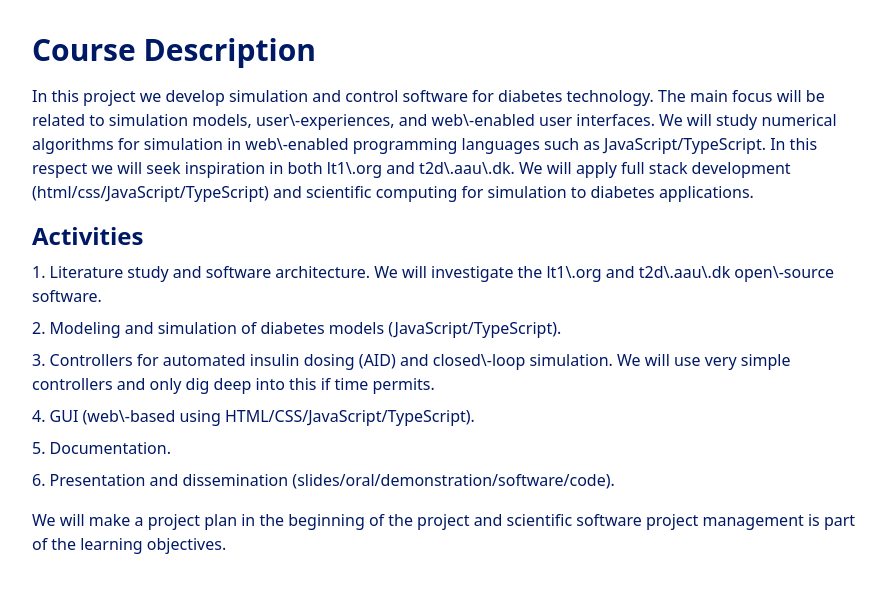
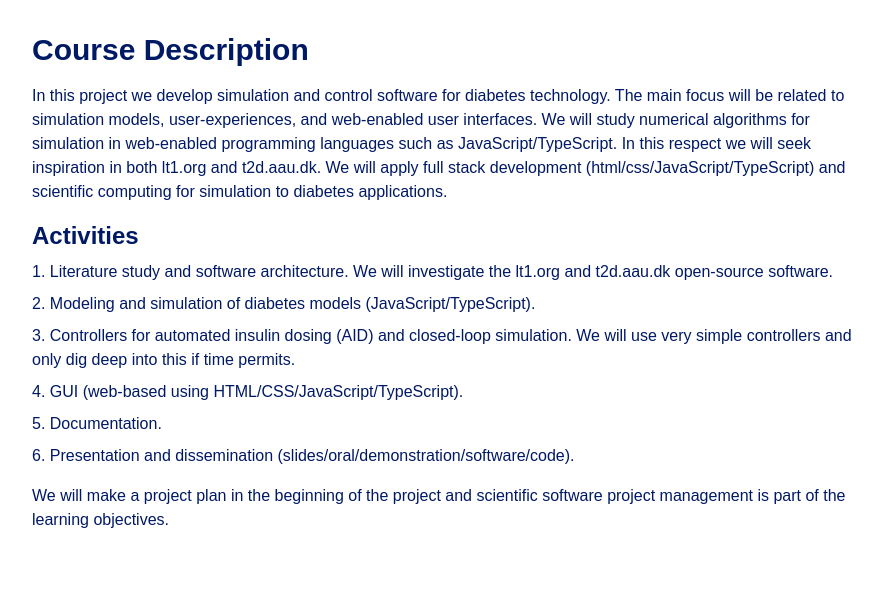
Before and after one commit to federicomarra/dtu-diabetes1-simulation, a Next.js app: page / in a window 1280 px wide. Shown: the top 592 px of the page, without its empty margins (192-1078 px from the left). Built offline with nearby package versions, Linux system fonts and the light colour scheme.

Commit message:
Update graphics

```diff
--- a/app/globals.css
+++ b/app/globals.css
@@ -1,11 +1,15 @@
 @import "tailwindcss";
 
+/* Before
 @theme {
   --font-sans: var(--font-geist-sans);
   --font-mono: var(--font-geist-mono);
-}
+}*/
 
 :root {
+  --font-geist-sans: 'Geist Sans', sans-serif;
+  --font-geist-mono: 'Geist Mono', monospace;
+
   --true-blue: #001965;
   --snow-white: #FFFFFF;
   --light-blue: #3B97DE;
@@ -27,6 +31,11 @@
   --success: var(--forest-green);
 }
 
+@theme {
+  --font-sans: var(--font-geist-sans);
+  --font-mono: var(--font-geist-mono);
+}
+
 @media (prefers-color-scheme: dark) {
   :root {
     --primary: var(--snow-white);
@@ -40,4 +49,8 @@ body {
   color: var(--primary);
   background: var(--secondary);
   font-family: var(--font-sans), Arial, Helvetica, sans-serif;
+
+  a:hover {
+    color: var(--tertiary);
+  }
 }
--- a/app/page.tsx
+++ b/app/page.tsx
@@ -1,26 +1,26 @@
 import Image from "next/image";
 import { NextPage } from "next";
 
-export default function Home() {
+const Home: NextPage = () => {
   return (
     <section className="p-8 max-w-4xl mx-auto">
       <h1 className="text-3xl font-bold mb-4">Course Description</h1>
       <p className="mb-4">
-        In this project we develop simulation and control software for diabetes technology. The main focus will be related to simulation models, user\-experiences, and web\-enabled user interfaces. We will study numerical algorithms for simulation in web\-enabled programming languages such as JavaScript/TypeScript. In this respect we will seek inspiration in both lt1\.org and t2d\.aau\.dk. We will apply full stack development (html/css/JavaScript/TypeScript) and scientific computing for simulation to diabetes applications.
+        In this project we develop simulation and control software for diabetes technology. The main focus will be related to simulation models, user-experiences, and web-enabled user interfaces. We will study numerical algorithms for simulation in web-enabled programming languages such as JavaScript/TypeScript. In this respect we will seek inspiration in both lt1.org and t2d.aau.dk. We will apply full stack development (html/css/JavaScript/TypeScript) and scientific computing for simulation to diabetes applications.
       </p>
       <h2 className="text-2xl font-semibold mb-2">Activities</h2>
       <ol className="list-decimal list-inside space-y-2">
         <li>
-          Literature study and software architecture. We will investigate the lt1\.org and t2d\.aau\.dk open\-source software.
+          Literature study and software architecture. We will investigate the <a href={"https://lt1.org"} target="_blank" rel="noopener noreferrer">lt1.org</a> and <a href={"https://t2d.aau.dk"} target="_blank" rel="noopener noreferrer">t2d.aau.dk</a> open-source software.
         </li>
         <li>
           Modeling and simulation of diabetes models (JavaScript/TypeScript).
         </li>
         <li>
-          Controllers for automated insulin dosing (AID) and closed\-loop simulation. We will use very simple controllers and only dig deep into this if time permits.
+          Controllers for automated insulin dosing (AID) and closed-loop simulation. We will use very simple controllers and only dig deep into this if time permits.
         </li>
         <li>
-          GUI (web\-based using HTML/CSS/JavaScript/TypeScript).
+          GUI (web-based using HTML/CSS/JavaScript/TypeScript).
         </li>
         <li>Documentation.</li>
         <li>
@@ -32,4 +32,6 @@ export default function Home() {
       </p>
     </section>
   );
-}
+};
+
+export default Home;
```
Also changed, not shown: public/diabetes-measure-blue-001965-with-white.svg (added).
